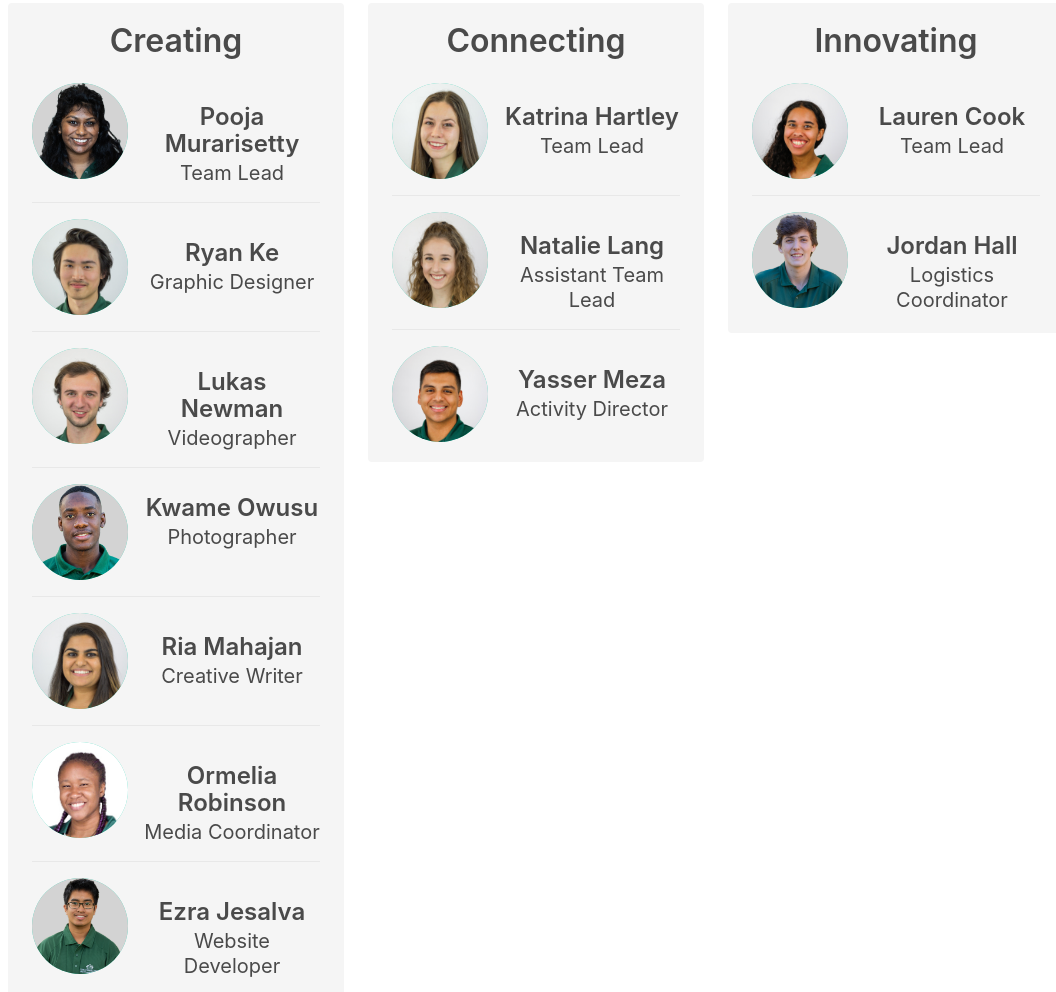
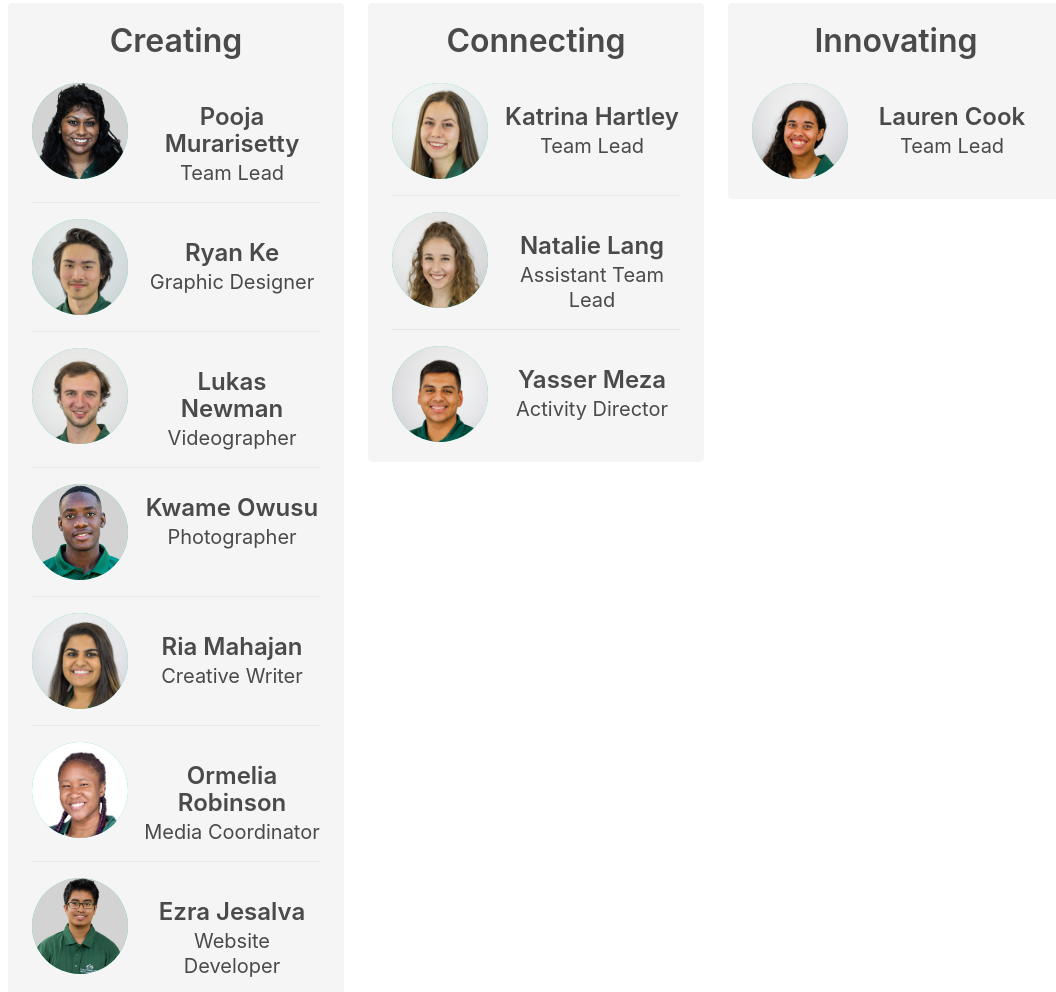
Before and after one commit to ccidap/dap-website, a plain HTML site: page public/index.html in a window 1280 px wide. Shown: the part 2781-3773 px from the top of the page, without its empty margins (104-1160 px from the left). Drawn offline with nearby package versions, Linux system fonts and the light colour scheme.

Commit message:
Update Team members

```diff
--- a/public/index.html
+++ b/public/index.html
@@ -339,7 +339,7 @@
                                 <p class="subtitle is-5">Team Lead</p>
                             </div>
                         </article>
-                        <article class="media">
+                        <!-- <article class="media">
                             <figure class="media-left">
                                 <p class="image is-96x96 is-rounded">
                                     <img src="img/ambassadors/JordanHall.jpg">
@@ -349,7 +349,7 @@
                                 <h4 class="title is-4">Jordan Hall</h4>
                                 <p class="subtitle is-5">Logistics Coordinator</p>
                             </div>
-                        </article>
+                        </article> -->
 
                     </div>
                 </div>
```
